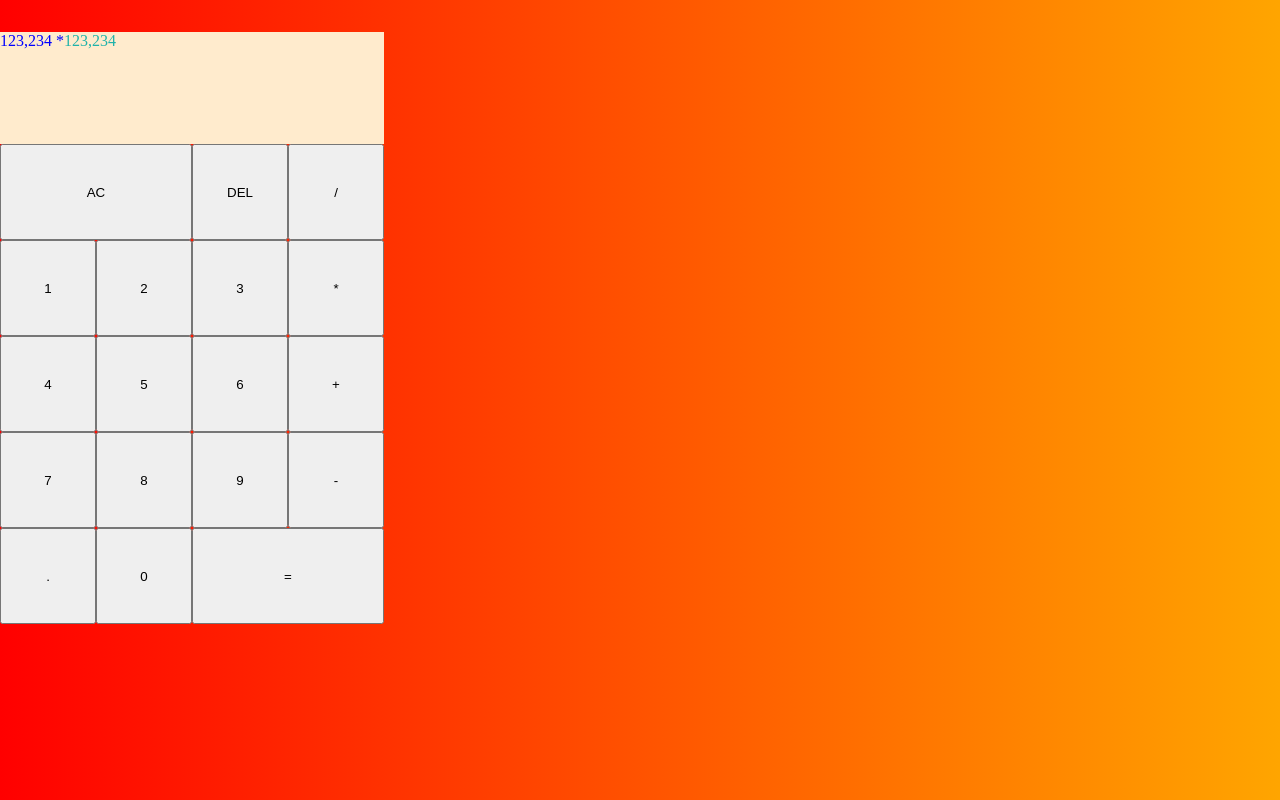
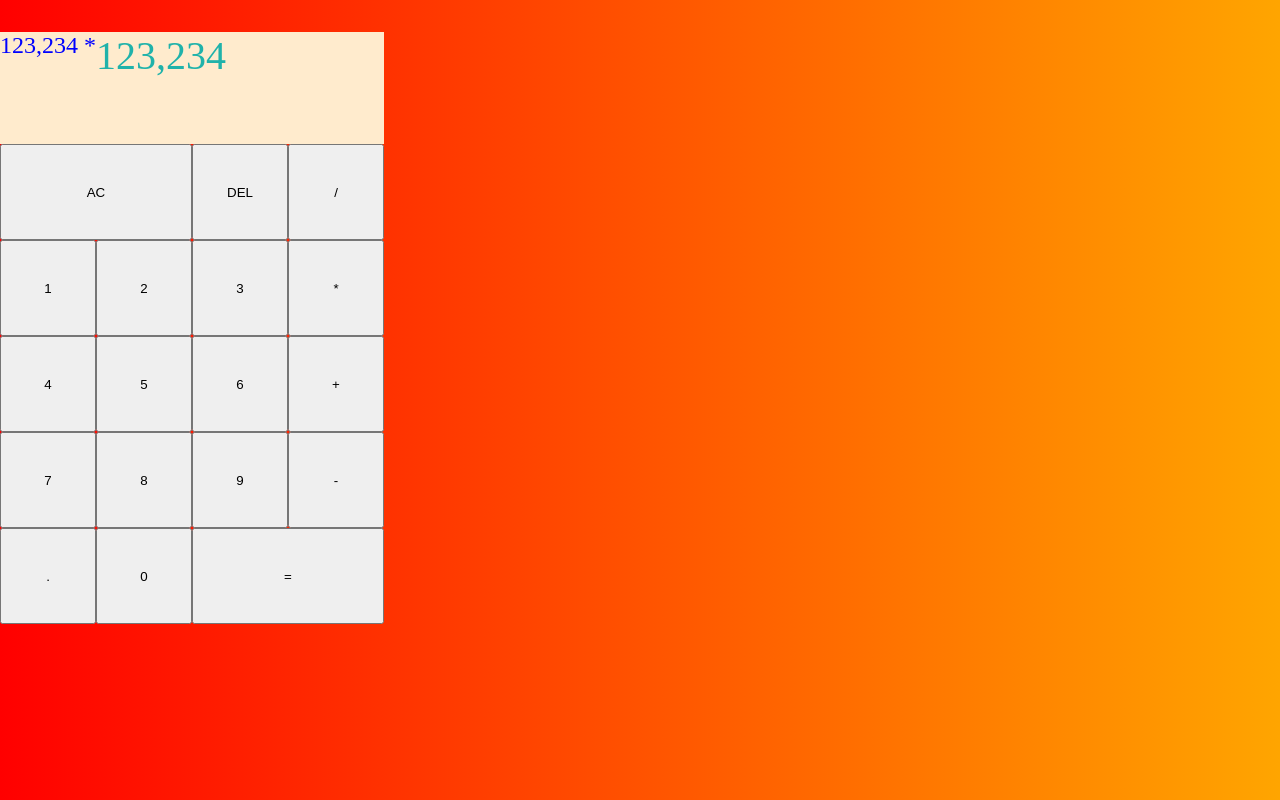
Before and after one commit to dvimukthi/Calculator, a React (Create React App) app: page / in a window 1280 px wide. Built offline with nearby package versions, Linux system fonts and the light colour scheme.

Commit message:
.output font-size

```diff
--- a/src/styles.css
+++ b/src/styles.css
@@ -26,8 +26,10 @@ body{
 
 .output .previous-operand {
     color: blue;
+    font-size: 1.5rem;
 }
 
 .output .current-operand {
     color: lightseagreen;
+    font-size: 2.5rem;
 }
```
